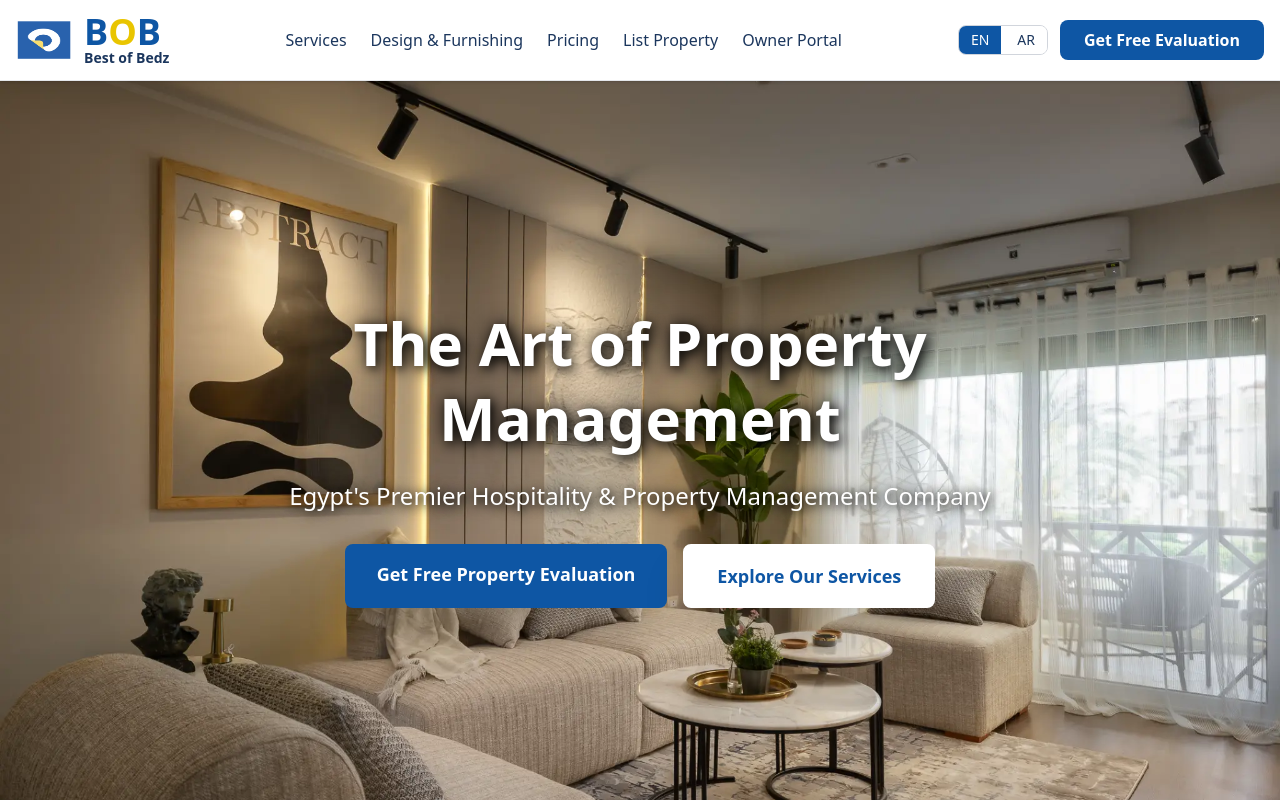
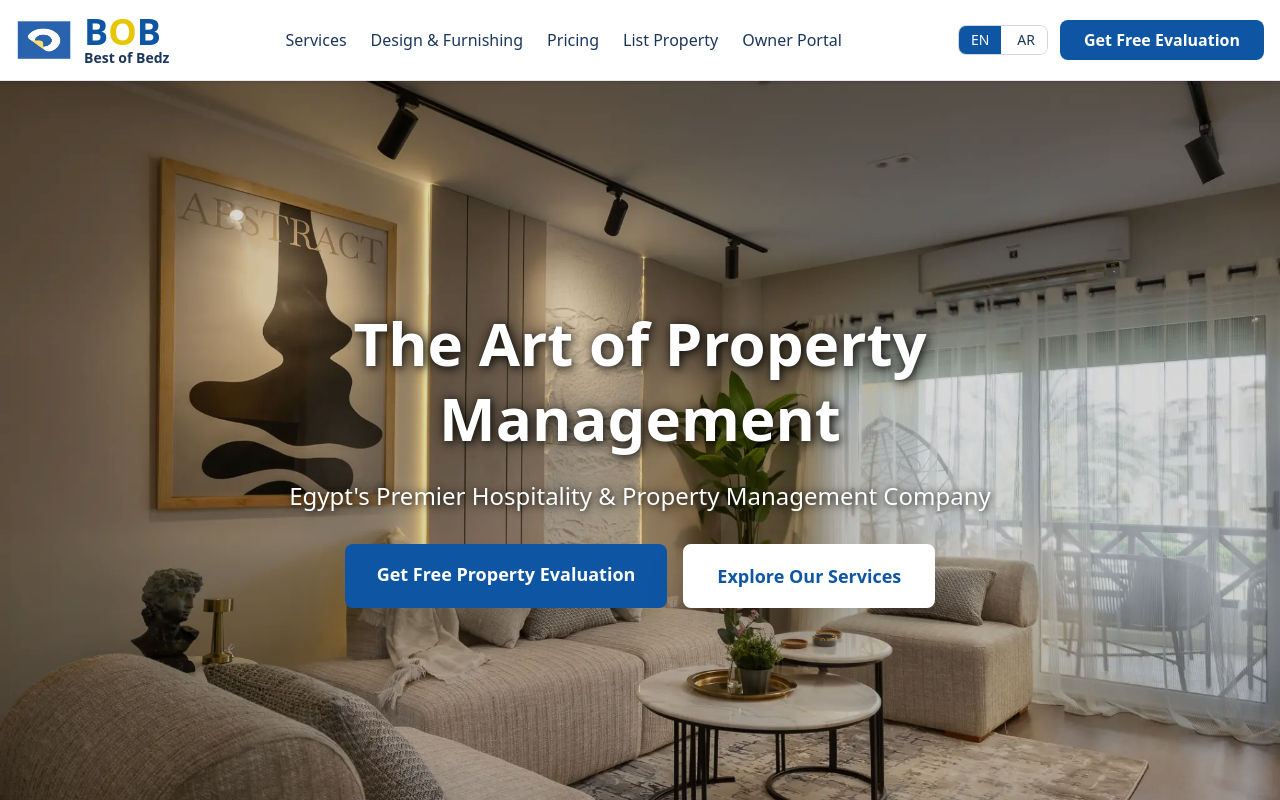
Before and after one commit to HASSANBOB533/property-mgtg-new, a Next.js app: page /en in a window 1280 px wide. Shown: the top 800 px of the page. Built offline with nearby package versions, Linux system fonts and the light colour scheme.

Commit message:
Add very light transparent overlay (15% opacity) to hero background

```diff
--- a/components/homepage/Hero.tsx
+++ b/components/homepage/Hero.tsx
@@ -9,7 +9,7 @@ export default function Hero() {
 
   return (
     <section className="relative min-h-[600px] md:min-h-[700px] lg:min-h-[800px] flex items-center overflow-hidden">
-      {/* Background Image - NO OVERLAY for crystal clear visibility */}
+      {/* Background Image with Very Light Overlay */}
       <div className="absolute inset-0 z-0">
         <div
           className="absolute inset-0 bg-cover bg-center bg-no-repeat"
@@ -18,15 +18,17 @@ export default function Hero() {
             backgroundPosition: 'center center',
           }}
         />
+        {/* Very subtle overlay - barely visible, just for slight text contrast */}
+        <div className="absolute inset-0 bg-black/15" />
       </div>
 
       {/* Content */}
       <div className="container mx-auto px-4 relative z-10">
         <div className="max-w-4xl mx-auto text-center">
-          <h1 className="text-4xl md:text-5xl lg:text-6xl font-bold text-white mb-6 leading-tight [text-shadow:_3px_3px_12px_rgb(0_0_0_/_90%),_0px_0px_20px_rgb(0_0_0_/_70%)]">
+          <h1 className="text-4xl md:text-5xl lg:text-6xl font-bold text-white mb-6 leading-tight [text-shadow:_2px_2px_8px_rgb(0_0_0_/_70%),_0px_0px_15px_rgb(0_0_0_/_50%)]">
             {t('headline')}
           </h1>
-          <p className="text-xl md:text-2xl text-white mb-8 [text-shadow:_2px_2px_10px_rgb(0_0_0_/_85%),_0px_0px_15px_rgb(0_0_0_/_65%)]">
+          <p className="text-xl md:text-2xl text-white mb-8 [text-shadow:_1px_1px_6px_rgb(0_0_0_/_65%),_0px_0px_12px_rgb(0_0_0_/_45%)]">
             {t('subheadline')}
           </p>
 
```
